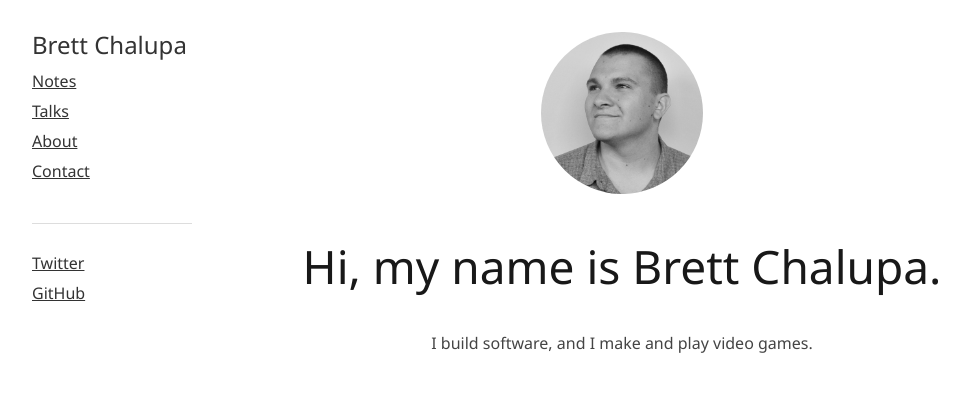
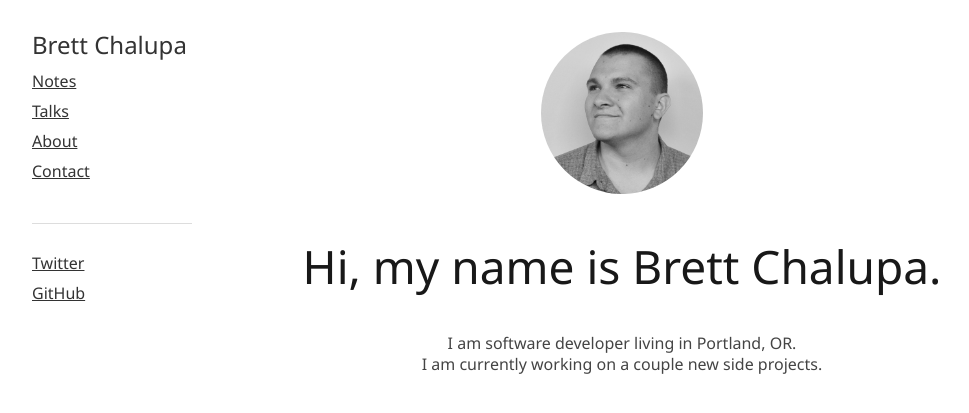
Before and after one commit to brettchalupa/brettchalupa.github.io, a Jekyll site: the page built from index.html, in a window 1280 px wide. Shown: the top 413 px of the page, without its empty margins (138-1107 px from the left). Built offline with Jekyll 4.4.1, drawn with Linux system fonts in a browser that asks for light colours; Markdown is read by kramdown in place of the engine named in the settings.

Commit message:
Update index page subtitle
This updates the index to describe a little bit more about me. Once I
have some more to share, I will update this.

```diff
--- a/index.html
+++ b/index.html
@@ -9,6 +9,7 @@ title: Brett Chalupa
 
     <h1>Hi, my name is Brett Chalupa.</h1>
 
-    <p>I build software, and I make and play video games.</p>
+    <p>I am software developer living in Portland, OR.<br>I am currently
+    working on a couple new side projects.</p>
   </div>
 </div>
```
